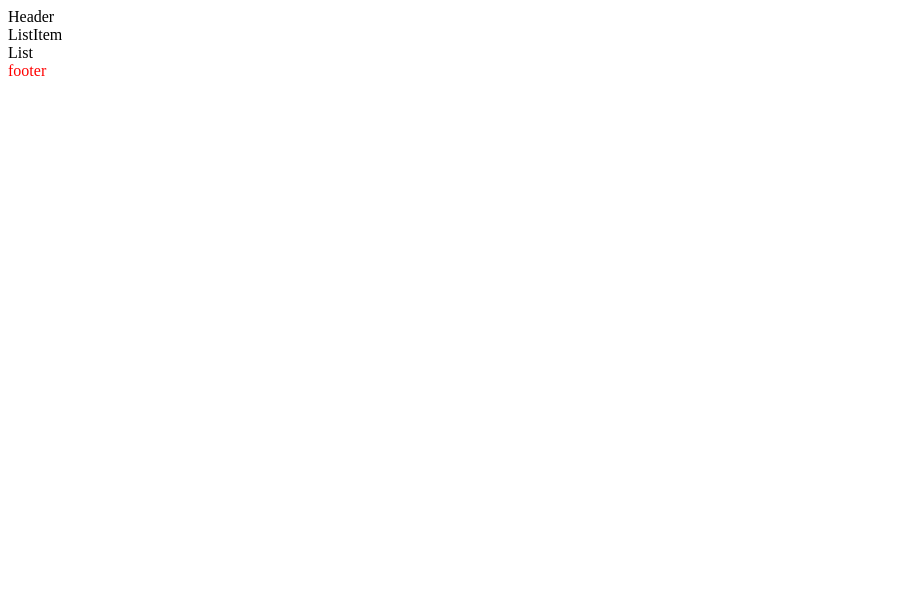
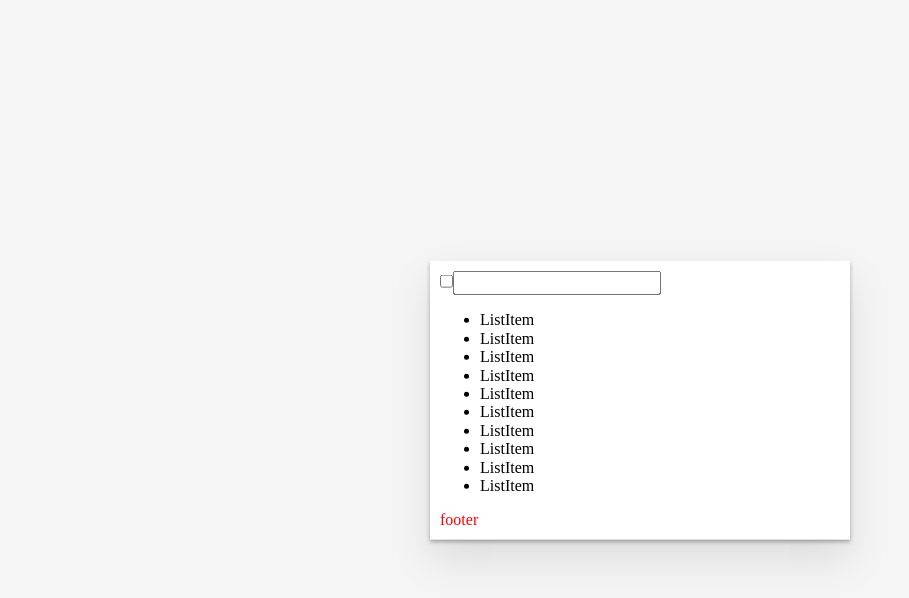
Before and after one commit to pushharder/learnReact_1_toDo, a React app: page / in a window 1280 px wide. Shown: the top 598 px of the page, without its empty margins (0-909 px from the left). Built offline with nearby package versions, Linux system fonts and the light colour scheme.

Commit message:
in progress

```diff
--- a/src/app/components/App/App.tsx
+++ b/src/app/components/App/App.tsx
@@ -2,8 +2,10 @@ import * as React from 'react';
 
 import { Header } from './../Header/Header';
 import { Footer } from './../Footer/Footer';
-import { ListItem } from './../ListItem/ListItem';
 import { List } from './../List/List';
+
+import {AppWrapper, ToDoWindow} from './AppStyles';
+import GlobalStyles from './GlobalStyles'
 
 export class App extends React.Component {
     private name: string = 'asdf';
@@ -13,12 +15,15 @@ export class App extends React.Component {
 
     render(){
         return (
-            <>
-                <Header />
-                <ListItem />
-                <List />
-                <Footer />
-            </>
+            <AppWrapper>
+                <ToDoWindow>
+                    <Header />
+                    <List />
+                    <Footer />
+                </ToDoWindow>
+
+                <GlobalStyles />
+            </AppWrapper>
         )
     }
 }
--- /dev/null
+++ b/src/app/components/App/AppStyles.tsx
@@ -0,0 +1,21 @@
+import styled from 'styled-components';
+
+export const AppWrapper = styled.div`
+    position: absolute;
+    top: 0;
+    left: 0;
+    right: 0;
+    bottom: 0;
+    background-color: #f5f5f5;
+`
+
+export const ToDoWindow = styled.div`
+    position: absolute;
+    width: 400px;
+    top: 50%;
+    left: 50%;
+    transform: translate(-50%, -50%);
+    padding: 10px;
+    background-color: white;
+    box-shadow: 0 2px 4px 0 rgba(0, 0, 0, 0.3), 0 20px 40px 0 rgba(0, 0, 0, 0.1);
+`
--- /dev/null
+++ b/src/app/components/App/GlobalStyles.tsx
@@ -0,0 +1,152 @@
+import { createGlobalStyle } from "styled-components";
+
+const GlobalStyles = createGlobalStyle`
+	html {
+		line-height: 1.15;
+		-webkit-text-size-adjust: 100%;
+	}
+	body {
+		margin: 0;
+	}
+	main {
+		display: block;
+	}
+	h1 {
+		font-size: 2em;
+		margin: 0.67em 0;
+	}
+	hr {
+		box-sizing: content-box;
+		height: 0;
+		overflow: visible;
+	}
+	pre {
+		font-family: monospace, monospace;
+		font-size: 1em;
+	}
+	a {
+		background-color: transparent;
+	}
+	abbr[title] {
+		border-bottom: none;
+		text-decoration: underline;
+		text-decoration: underline dotted;
+	}
+	b,
+	strong {
+		font-weight: bolder;
+	}
+	code,
+	kbd,
+	samp {
+		font-family: monospace, monospace;
+		font-size: 1em;
+	}
+	small {
+		font-size: 80%;
+	}
+	sub,
+	sup {
+		font-size: 75%;
+		line-height: 0;
+		position: relative;
+		vertical-align: baseline;
+	}
+	sub {
+		bottom: -0.25em;
+	}
+	sup {
+		top: -0.5em;
+	}
+	img {
+		border-style: none;
+	}
+	button,
+	input,
+	optgroup,
+	select,
+	textarea {
+		font-family: inherit;
+		font-size: 100%;
+		line-height: 1.15;
+		margin: 0;
+	}
+	button,
+	input {
+		overflow: visible;
+	}
+	button,
+	select {
+		text-transform: none;
+	}
+	button,
+	[type="button"],
+	[type="reset"],
+	[type="submit"] {
+		-webkit-appearance: button;
+	}
+	button::-moz-focus-inner,
+	[type="button"]::-moz-focus-inner,
+	[type="reset"]::-moz-focus-inner,
+	[type="submit"]::-moz-focus-inner {
+		border-style: none;
+		padding: 0;
+	}
+	button:-moz-focusring,
+	[type="button"]:-moz-focusring,
+	[type="reset"]:-moz-focusring,
+	[type="submit"]:-moz-focusring {
+		outline: 1px dotted ButtonText;
+	}
+	fieldset {
+		padding: 0.35em 0.75em 0.625em;
+	}
+	legend {
+		box-sizing: border-box;
+		color: inherit;
+		display: table;
+		max-width: 100%;
+		padding: 0;
+		white-space: normal;
+	}
+	progress {
+		vertical-align: baseline;
+	}
+	textarea {
+		overflow: auto;
+	}
+	[type="checkbox"],
+	[type="radio"] {
+		box-sizing: border-box;
+		padding: 0;
+	}
+	[type="number"]::-webkit-inner-spin-button,
+	[type="number"]::-webkit-outer-spin-button {
+		height: auto;
+	}
+	[type="search"] {
+		-webkit-appearance: textfield;
+		outline-offset: -2px;
+	}
+	[type="search"]::-webkit-search-decoration {
+		-webkit-appearance: none;
+	}
+	::-webkit-file-upload-button {
+		-webkit-appearance: button;
+		font: inherit;
+	}
+	details {
+		display: block;
+	}
+	summary {
+		display: list-item;
+	}
+	template {
+		display: none;
+	}
+	[hidden] {
+		display: none;
+	}
+`;
+
+export default GlobalStyles;
--- a/src/app/components/Header/Header.tsx
+++ b/src/app/components/Header/Header.tsx
@@ -1,11 +1,17 @@
 import * as React from 'react';
+
+import { HeaderContainer } from './HeaderStyles';
+
+import Checkbox from '../common/Checkbox/Checkbox';
+import Input from '../common/Input/Input';
 
 export class Header extends React.Component {
     render(){
         return (
-            <div>
-                Header
-            </div>
-        )
+            <HeaderContainer>
+                <Checkbox/>
+                <Input/>
+            </HeaderContainer>
+        );
     }
 }
--- /dev/null
+++ b/src/app/components/Header/HeaderStyles.tsx
@@ -0,0 +1,4 @@
+import styled from 'styled-components';
+
+export const HeaderContainer = styled.div`
+`
--- a/src/app/components/List/List.tsx
+++ b/src/app/components/List/List.tsx
@@ -1,10 +1,27 @@
 import * as React from 'react';
 
+import ListItem from '../ListItem/ListItem'
+
 export class List extends React.Component {
+    getList(){
+        let a = [];
+
+        for(let i = 0; i < 10; i++){
+            a.push((
+                <li key={i}>
+                     <ListItem/>
+                </li>
+
+            ));
+        }
+        return a;
+    }
     render(){
         return (
             <div>
-                List
+                <ul>{this.getList()}
+
+                </ul>
             </div>
         )
     }
--- a/src/app/components/ListItem/ListItem.tsx
+++ b/src/app/components/ListItem/ListItem.tsx
@@ -1,6 +1,6 @@
 import * as React from 'react';
 
-export class ListItem extends React.Component {
+export default class ListItem extends React.Component {
     render(){
         return (
             <div>
--- /dev/null
+++ b/src/app/components/common/Checkbox/Checkbox.tsx
@@ -0,0 +1,9 @@
+import * as React from 'react'
+
+export default class Checkbox extends React.Component {
+	render() {
+		return (
+			<input type="checkbox"/>
+		);
+	}
+}
--- /dev/null
+++ b/src/app/components/common/Input/Input.tsx
@@ -0,0 +1,9 @@
+import * as React from 'react'
+
+export default class Checkbox extends React.Component {
+    render() {
+        return (
+            <input type="text"/>
+        );
+    }
+}
```
Also changed, not shown: src/app/services/backend.tsx (indentation only).
